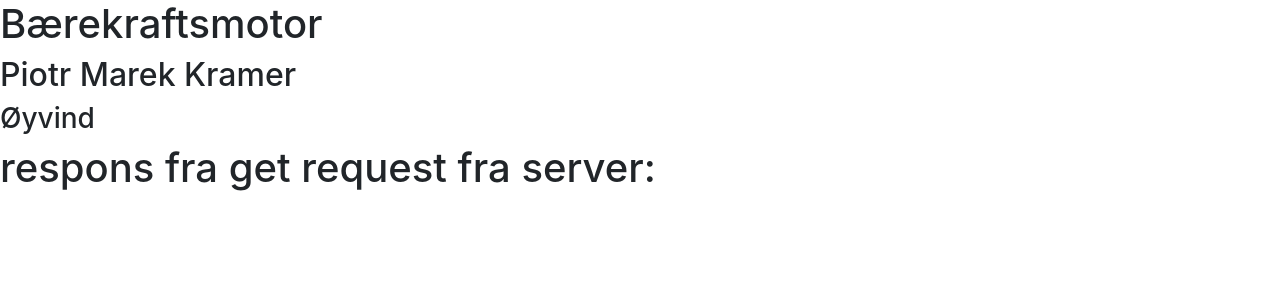
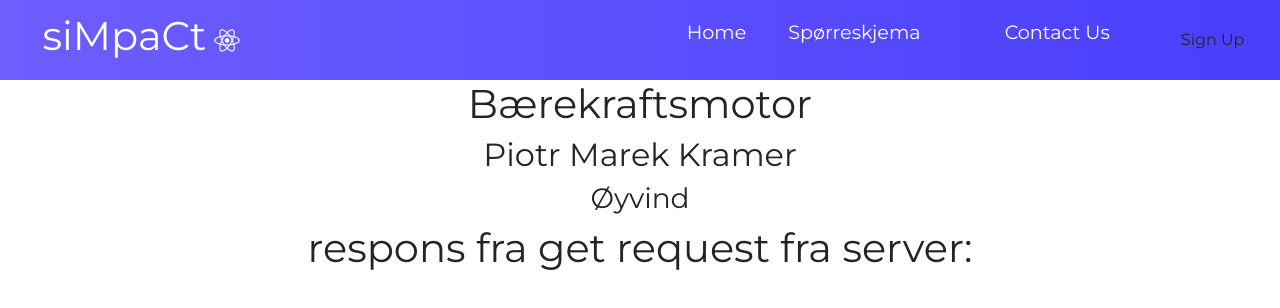
Before and after one commit to EliasNesheim/Baerekraftsmotor, a React (Create React App) app: page / in a window 1280 px wide. Shown: the top 308 px of the page. Built offline with nearby package versions, Linux system fonts and the light colour scheme; no server answers.

Commit message:
Navbar
Build the navbar

```diff
--- a/public/index.html
+++ b/public/index.html
@@ -1,3 +1,4 @@
+
 <!DOCTYPE html>
 <html lang="en">
   <head>
@@ -10,34 +11,14 @@
       content="Web site created using create-react-app"
     />
     <link rel="apple-touch-icon" href="%PUBLIC_URL%/logo192.png" />
-    <!--
-      manifest.json provides metadata used when your web app is installed on a
-      user's mobile device or desktop. See https://developers.google.com/web/fundamentals/web-app-manifest/
-    -->
+    <link rel="stylesheet" href="https://use.fontawesome.com/releases/v5.13.1/css/all.css" integrity="sha384-xxzQGERXS00kBmZW/6qxqJPyxW3UR0BPsL4c8ILaIWXva5kFi7TxkIIaMiKtqV1Q" crossorigin="anonymous">
+    <link href="https://fonts.googleapis.com/css2?family=Montserrat&display=swap" rel="stylesheet">
     <link rel="manifest" href="%PUBLIC_URL%/manifest.json" />
-    <!--
-      Notice the use of %PUBLIC_URL% in the tags above.
-      It will be replaced with the URL of the `public` folder during the build.
-      Only files inside the `public` folder can be referenced from the HTML.
 
-      Unlike "/favicon.ico" or "favicon.ico", "%PUBLIC_URL%/favicon.ico" will
-      work correctly both with client-side routing and a non-root public URL.
-      Learn how to configure a non-root public URL by running `npm run build`.
-    -->
     <title>React App</title>
   </head>
   <body>
     <noscript>You need to enable JavaScript to run this app.</noscript>
     <div id="root"></div>
-    <!--
-      This HTML file is a template.
-      If you open it directly in the browser, you will see an empty page.
-
-      You can add webfonts, meta tags, or analytics to this file.
-      The build step will place the bundled scripts into the <body> tag.
-
-      To begin the development, run `npm start` or `yarn start`.
-      To create a production bundle, use `npm run build` or `yarn build`.
-    -->
   </body>
 </html>
--- a/src/App.css
+++ b/src/App.css
@@ -1,3 +1,11 @@
+* {
+  box-sizing: border-box;
+  margin: 0;
+  padding: 0;
+  font-family: 'Montserrat', sans-serif;
+}
+
+
 .App {
   text-align: center;
 }
--- a/src/App.js
+++ b/src/App.js
@@ -1,15 +1,21 @@
-
+import React from 'react';
 import { BrowserRouter, Route, Switch } from "react-router-dom";
+import Navbar from "./components/Navbar/Navbar";
 import Home from "./components/Home";
 import './App.css';
 
 function App() {
   return (
+  <div className="App">
+    <Navbar />
+
+
     <BrowserRouter>
       <Switch>
         <Route component={Home} path = '/' exact />
       </Switch>
-    </BrowserRouter>
+      </BrowserRouter>
+      </div>
   );
 }
 
--- /dev/null
+++ b/src/components/Button.css
@@ -0,0 +1,46 @@
+:root {
+    --primary: #3acbf7;
+}
+
+.btn {
+    padding: 8px 20px;
+    border-radius: 4px;
+    outline: none;
+    border: none;
+    cursor: pointer;
+}
+
+.btn:hover {
+    padding: 8px 20px;
+    transition: all 0.3s ease-out;
+    background: #fff;
+    color: #6568F4;
+    transition: 250ms;
+}
+
+.btn--primary {
+    background-color: var(--primary);
+}
+
+.btn--outline {
+    background-color: transparent;
+    color: #fff;
+    padding: 8px 20px;
+    border-radius: 4px;
+    border: 1px solid var(--primary);
+    transition: all 0.3s ease-out;
+}
+
+.btn--medium {
+    padding: 8px 20px;
+    border-radius: 4px;
+    font-size: 18px;
+    color: #fff;
+}
+
+.btn-large {
+    padding: 12px 26px;
+    border-radius: 4px;
+    font-size: 20px;
+    color: #fff;
+}
--- /dev/null
+++ b/src/components/Button.js
@@ -0,0 +1,31 @@
+import React from 'react'
+import './Button.css'
+
+const STYLES = [
+    'btn--primary',
+    'btn--outline'
+]
+
+const SIZES = [
+    'btn--medium',
+    'btn--large'
+]
+
+export const Button = ({
+    children,
+    type,
+    onClick,
+    buttonStyle,
+    buttonSize
+}) => {
+
+    const checkButtonStyle = STYLES.includes(buttonStyle) ? buttonStyle : STYLES[0]
+
+    const checkButtonSize = SIZES.includes(buttonSize) ? buttonSize : SIZES[0]
+
+    return (
+        <button className={`btn ${checkButtonStyle} ${checkButtonSize}`} onClick={onClick} type={type}>
+            {children}
+        </button>
+    )
+}
--- /dev/null
+++ b/src/components/Navbar/MenuItems.js
@@ -0,0 +1,28 @@
+export const MenuItems = [
+    {
+        title: 'Home',
+        url: '#',
+        cName: 'nav-links'
+    },
+    {
+        title: 'Spørreskjema',
+        url: '#',
+        cName: 'nav-links'
+    },
+    {
+        title: '',
+        url: '#',
+        cName: 'nav-links'
+    },
+    {
+        title: 'Contact Us',
+        url: '#',
+        cName: 'nav-links'
+    },
+    {
+        title: 'Sign up',
+        url: '#',
+        cName: 'nav-links-mobile'
+    }
+
+]
--- /dev/null
+++ b/src/components/Navbar/Navbar.css
@@ -0,0 +1,138 @@
+.NavbarItems {
+    background: linear-gradient(90deg, rgb(110, 94, 254) 0%, rgba(73,63,252,1) 100%);
+    height: 80px;
+    display: flex;
+    justify-content: center;
+    align-items: center;
+    font-size: 1.2rem;
+}
+
+.navbar-logo {
+    color: #fff;
+    justify-self: start;
+    margin-left: 20px;
+    cursor: pointer;
+}
+
+.fa-react {
+    margin-left: 0.5rem;
+    font-size: 1.6rem;
+}
+
+.nav-menu {
+    display: grid;
+    grid-template-columns: repeat(5, auto);
+    grid-gap: 10px;
+    list-style: none;
+    text-align: center;
+    width: 70vw;
+    justify-content: end;
+    margin-right: 2rem;
+}
+
+.nav-links {
+    color: white;
+    text-decoration: none;
+    padding: 0.5rem 1rem;
+}
+
+.nav-links:hover {
+    background-color: #6d76f7;
+    border-radius: 4px;
+    transition: all 0.2s ease-out;
+}
+
+.fa-bars {
+    color: #fff;
+}
+
+.nav-links-mobile {
+    display: none;
+}
+
+.menu-icon {
+    display: none;
+}
+
+@media screen and (max-width: 960px) {
+    .NavbarItems {
+        position: relative;
+    }
+
+    .nav-menu {
+        display: flex;
+        flex-direction: column;
+        width: 100%;
+        height: 500px;
+        position: absolute;
+        top: 80px;
+        left: -100%;
+        opacity: 1;
+        transition: all 0.5s ease;
+    }
+
+    .nav-menu.active {
+        background: #6668f4;
+        left: 0;
+        opacity: 1;
+        transition: all 0.5s ease;
+        z-index: 1;
+    }
+
+    .nav-links {
+        text-align: center;
+        padding: 2rem;
+        width: 100%;
+        display: table;
+    }
+
+    .nav-links:hover {
+        background-color: #7577fa;
+        border-radius: 0;
+    }
+
+    .navbar-logo {
+        position: absolute;
+        top: 0;
+        left: 0;
+        transform: translate(25%, 50%);
+    }
+
+    .menu-icon {
+        display: block;
+        position: absolute;
+        top: 0;
+        right: 0;
+        transform: translate(-100%, 60%);
+        font-size: 1.8rem;
+        cursor: pointer;
+    }
+
+    .fa-times {
+        color: #fff;
+        font-size: 2rem;
+    }
+
+    .nav-links-mobile {
+        display: block;
+        text-align: center;
+        padding: 1.5rem;
+        margin: 2rem auto;
+        border-radius: 4px;
+        width: 80%;
+        background: #4ad9e4;
+        text-decoration: none;
+        color: #fff;
+        font-size: 1.5rem;
+    }
+
+    .nav-links-mobile:hover {
+        background: #fff;
+        color: #6568F4;
+        transition: 250ms;
+    }
+
+    Button {
+        display: none;
+    }
+}
--- /dev/null
+++ b/src/components/Navbar/Navbar.js
@@ -0,0 +1,37 @@
+import React, { Component } from 'react';
+import { MenuItems } from "./MenuItems"
+import { Button } from "../Button"
+import './Navbar.css'
+
+class Navbar extends Component {
+    state = { clicked: false }
+
+    handleClick = () => {
+        this.setState({ clicked: !this.state.clicked })
+    }
+
+    render() {
+        return(
+            <nav className="NavbarItems">
+                <h1 className="navbar-logo">siMpaCt<i className="fab fa-react"></i></h1>
+                <div className="menu-icon" onClick={this.handleClick}>
+                    <i className={this.state.clicked ? 'fas fa-times' : 'fas fa-bars'}></i>
+                </div>
+                <ul className={this.state.clicked ? 'nav-menu active' : 'nav-menu'}>
+                    {MenuItems.map((item, index) => {
+                        return (
+                            <li key={index}>
+                                <a className={item.cName} href={item.url}>
+                                {item.title}
+                                </a>
+                            </li>
+                        )
+                    })}
+                </ul>
+                <Button>Sign Up</Button>
+            </nav>
+        )
+    }
+}
+
+export default Navbar
```
Also changed, not shown: 1 other file (tests, documents, lock files or other folders).
